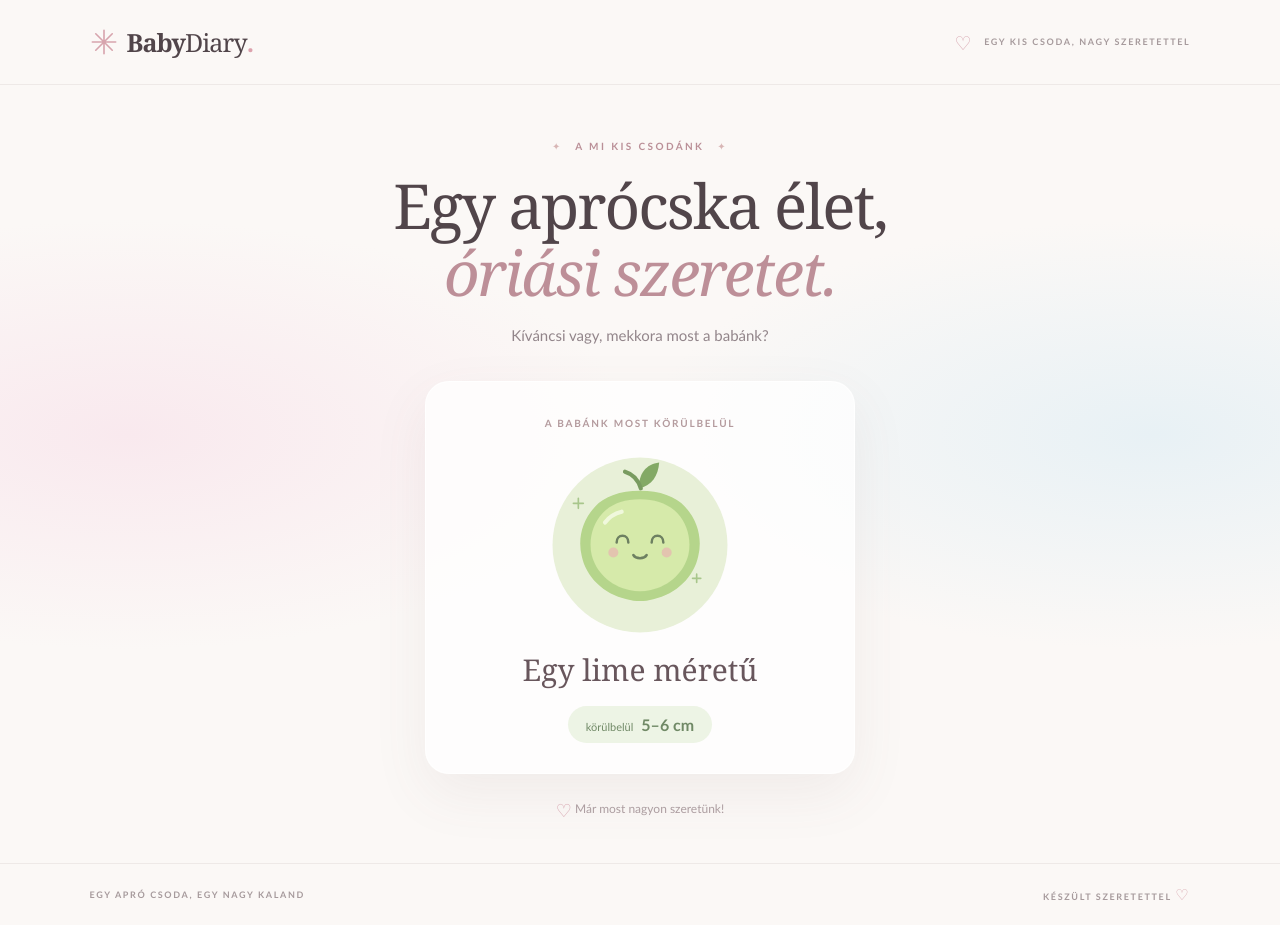
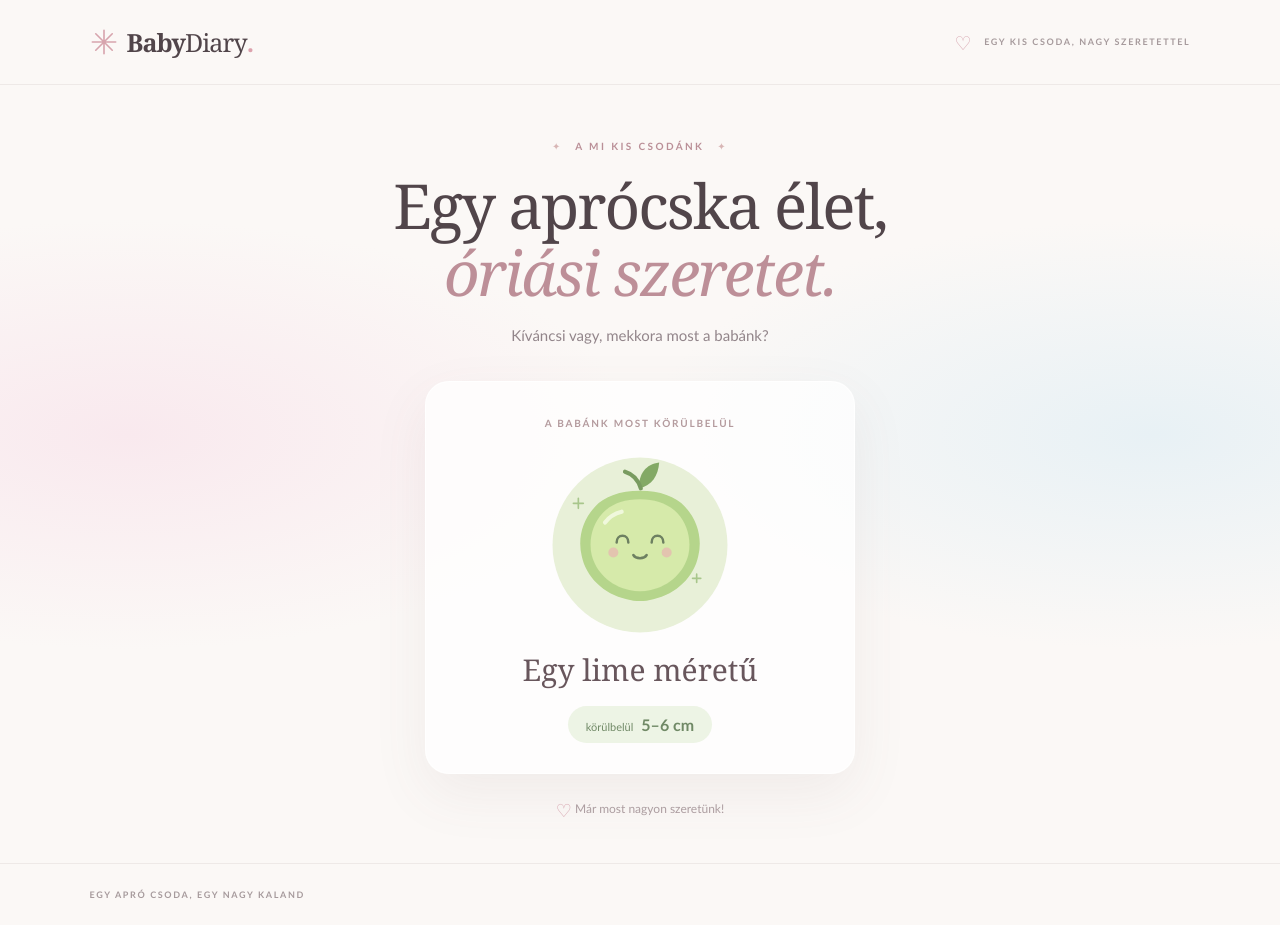
Before and after one commit to SebakPetra/BabyScratch, a React (Vite) app: page / in a window 1280 px wide. Built offline with nearby package versions, Linux system fonts and the light colour scheme.

Commit message:
Remove funny footer

```diff
--- a/src/constants/text.ts
+++ b/src/constants/text.ts
@@ -5,8 +5,7 @@ export const TEXT = {
     brandDot: '.',
     brandLabel: 'BabyDiary',
     headerNote: 'EGY KIS CSODA, NAGY SZERETETTEL',
-    footerFirst: 'EGY APRÓ CSODA, EGY NAGY KALAND',
-    footerSecond: 'KÉSZÜLT SZERETETTEL',
+    footerFirst: 'EGY APRÓ CSODA, EGY NAGY KALAND'
   },
   babySize: {
     eyebrow: 'A MI KIS CSODÁNK',
--- a/src/presentation/components/SiteFooter.tsx
+++ b/src/presentation/components/SiteFooter.tsx
@@ -1,12 +1,11 @@
 import { Component } from 'react';
-import { SYMBOLS, TEXT } from '../../constants/text';
+import { TEXT } from '../../constants/text';
 
 export class SiteFooter extends Component {
   render() {
     return (
       <footer className="site-footer">
         <span>{TEXT.app.footerFirst}</span>
-        <span>{TEXT.app.footerSecond} <b aria-hidden="true">{SYMBOLS.heart}</b></span>
       </footer>
     );
   }
```
